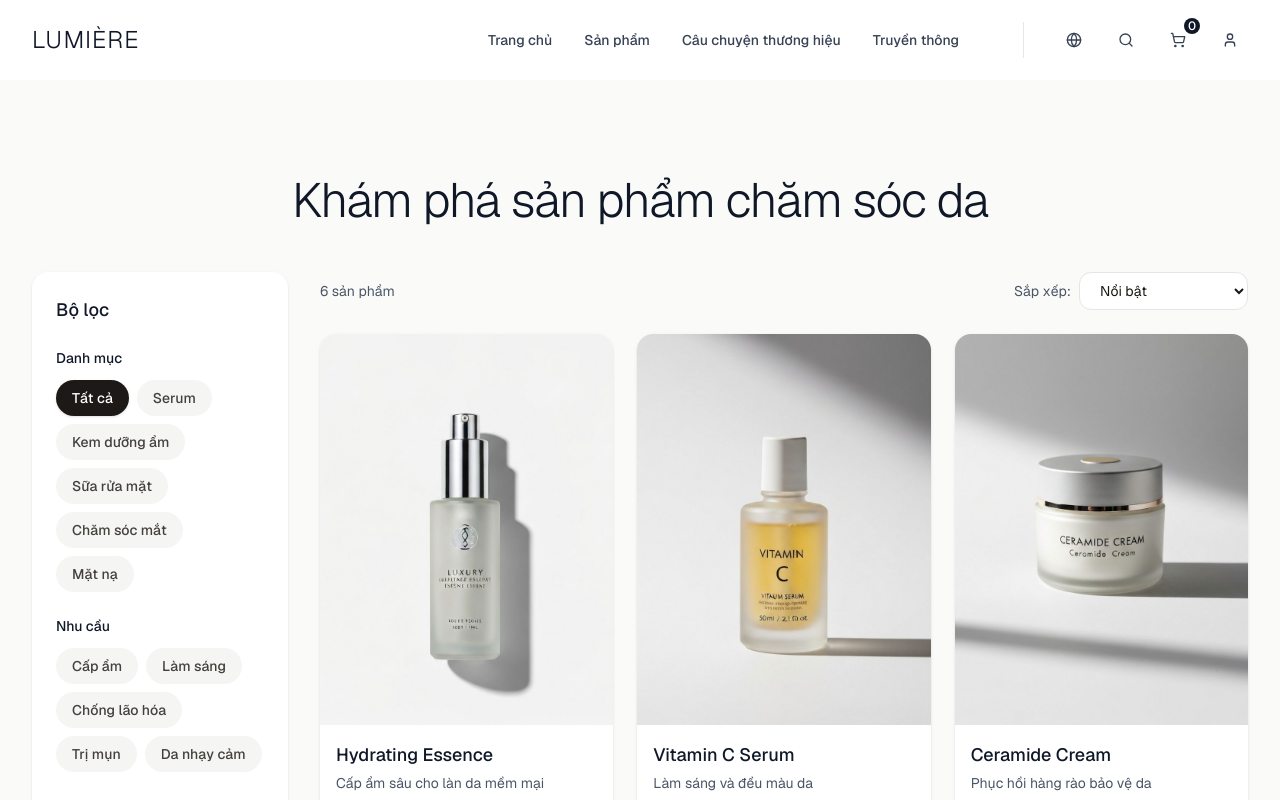
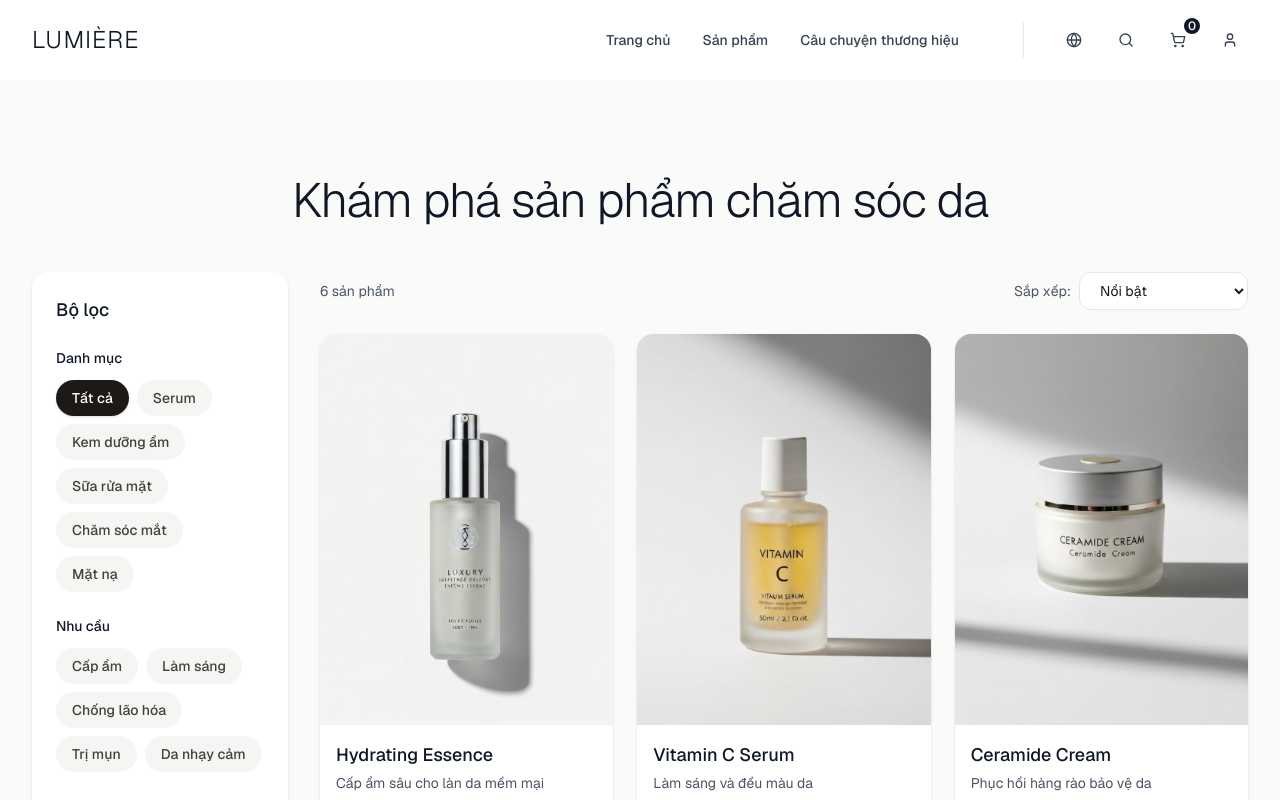
Before and after one commit to nucasspro/skincare-page, a Next.js app: page /products in a window 1280 px wide. Shown: the top 800 px of the page. Built offline with nearby package versions, Linux system fonts and the light colour scheme.

Commit message:
feat: remove "Media" menu from navigation bar
Update navigation to exclude "Media" link, keeping Home, Products, Brand Story.

#VERCEL_SKIP

Co-authored-by: nucasspro <25147252+nucasspro@users.noreply.github.com>

```diff
--- a/components/navigation.tsx
+++ b/components/navigation.tsx
@@ -79,10 +79,6 @@ export function Navigation() {
                 className="text-sm font-medium text-gray-700 hover:text-gray-900 transition-colors"
               >
                 {t.nav.brandStory}
-              </Link>
-
-              <Link href="/media" className="text-sm font-medium text-gray-700 hover:text-gray-900 transition-colors">
-                {t.nav.media}
               </Link>
             </div>
 
@@ -182,14 +178,6 @@ export function Navigation() {
             </Link>
 
             <Link
-              href="/media"
-              className="block py-2 text-base font-medium text-gray-700 hover:text-gray-900 transition-colors"
-              onClick={() => setIsMobileMenuOpen(false)}
-            >
-              {t.nav.media}
-            </Link>
-
-            <Link
               href="/account"
               className="block py-2 text-base font-medium text-gray-700 hover:text-gray-900 transition-colors border-t border-gray-200 pt-4 mt-4"
               onClick={() => setIsMobileMenuOpen(false)}
```
